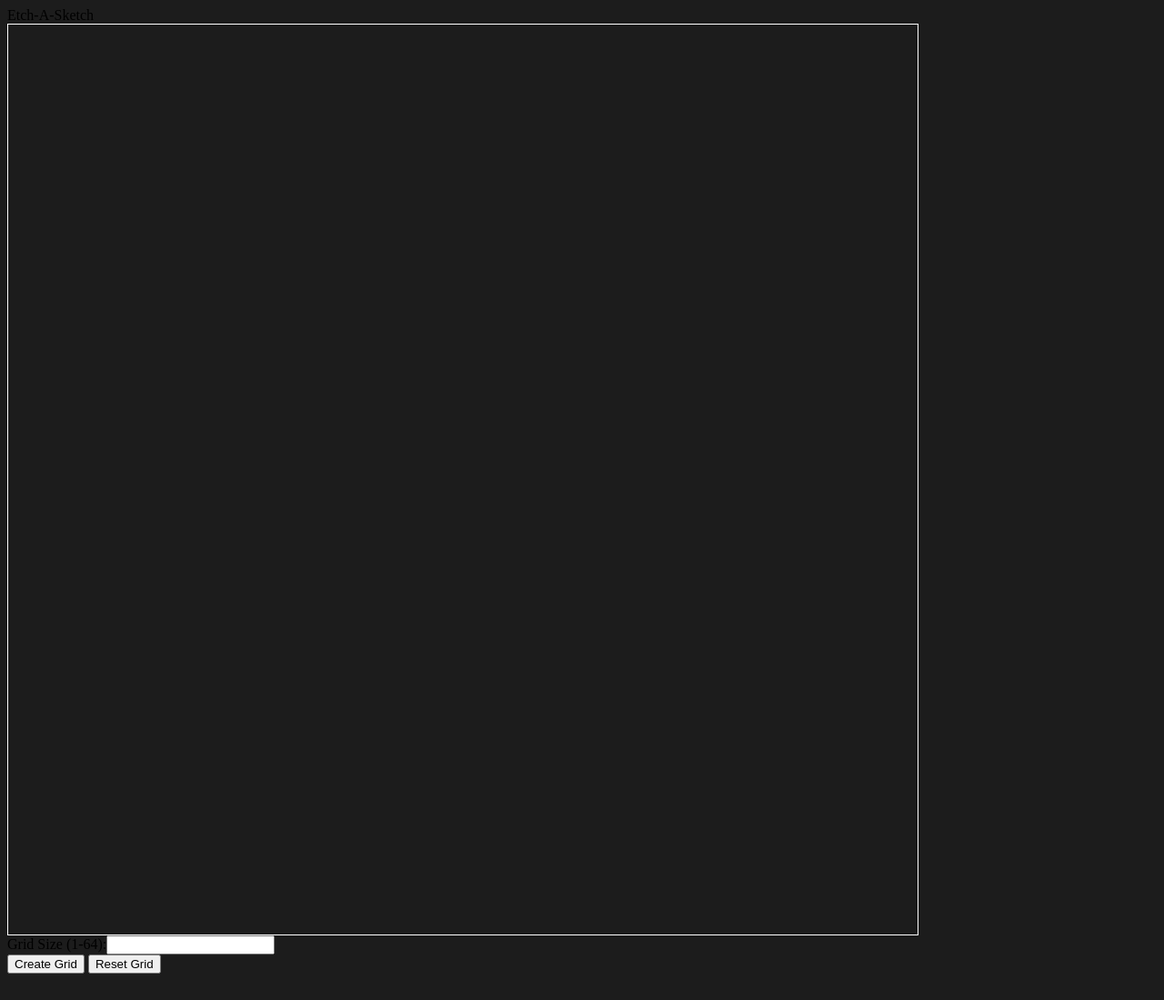
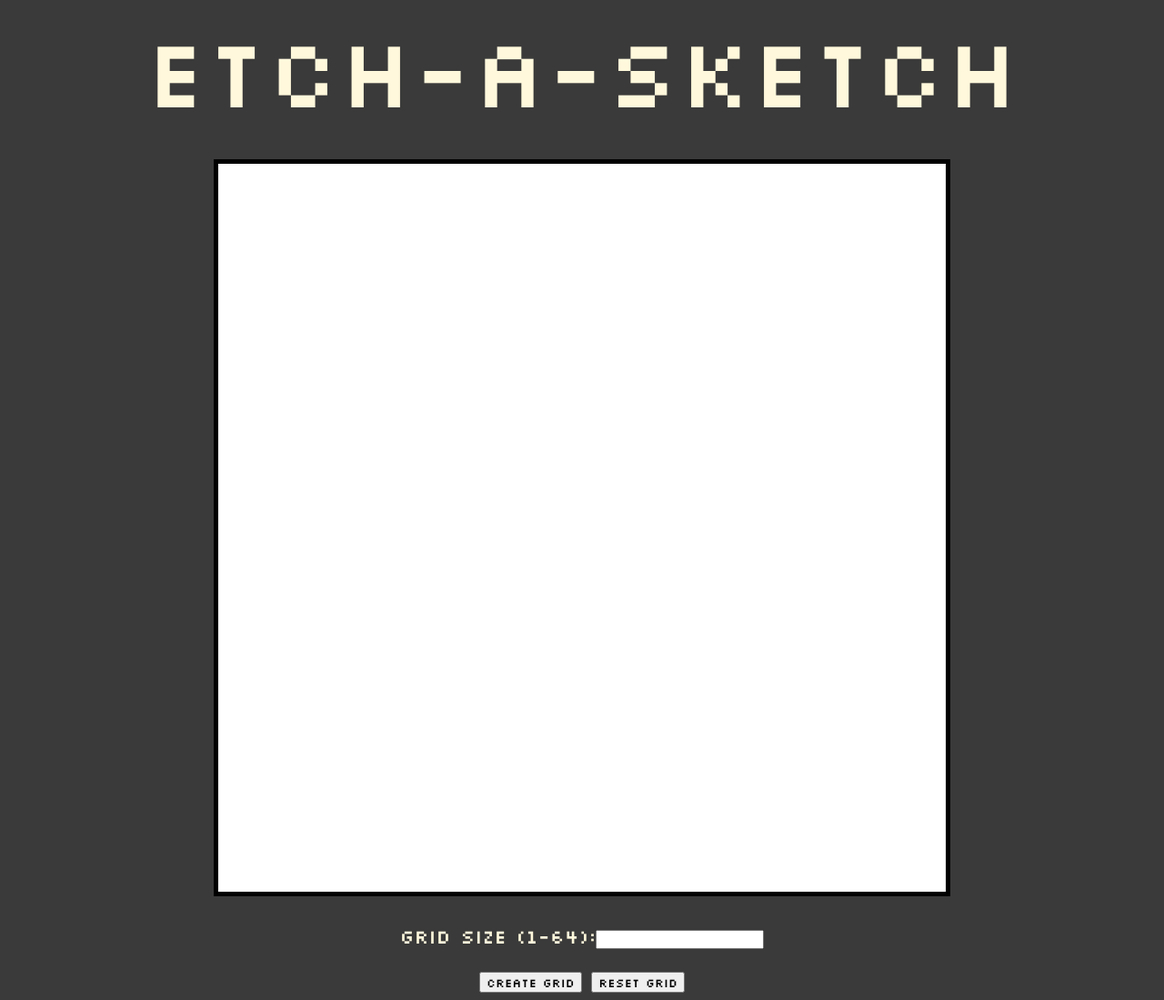
Before and after one commit to kavain85/etch-a-sketch, a plain HTML site: page index.html in a window 1280 px wide. Shown: the whole page at 91% size. Before the commit the page ends 1078 px from the top, so only its background shows below. Drawn offline with Linux system fonts and the light colour scheme.

Commit message:
Add styling to page elements

```diff
--- a/script.js
+++ b/script.js
@@ -21,7 +21,7 @@ function createGrid() {
 gridButton.addEventListener('click', () => {
     gridSize = document.querySelector('#size-input').value;
     if (gridSize > 1 && gridSize <= 64) {
-    createGrid();
+        createGrid();
     } else {
         alert('Please enter a size between 1 and 64.')
     };
--- a/styles.css
+++ b/styles.css
@@ -1,13 +1,49 @@
 body {
-    background-color: #1c1c1c;
-}
-.container {
-    border: 1px solid white;
-    height: 1000px;
-    width: 1000px;
+    font-family: 'Silkscreen', sans-serif;
+    display: flex;
+    flex-direction: column;
+    justify-content: center;
+    align-items: center;
+    background-color: #3a3a3a;
+    color: cornsilk;
+    gap: 30px;
 }
 
-.grid-square {
-    background-color: rebeccapurple;
-    border: 1px orange solid;
+#header {
+    display: flex;
+    flex-direction: column;
+    gap: 50px;
+    border-radius: 10px;
+    font-size: 80pt;
 }
+
+.container {
+    display: grid;
+    background-color: white;
+    border: thick solid black;
+    height: 800px;
+    width: 800px;
+}
+
+.row {
+    display: flex;
+    flex: 1 0 auto;
+}
+
+.square {
+    flex: 1 0 auto;
+    border: thin solid #eeeeee;
+}
+
+#controls {
+    display: flex;
+    flex-direction: column;
+    justify-content: center;
+    align-items: center;
+    gap: 20px;
+    font-size: 16pt;
+}
+
+button {
+    font-family: 'Silkscreen', sans-serif;
+}
```
